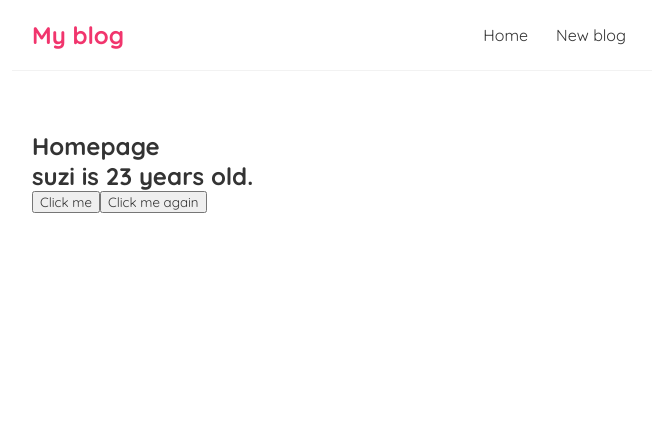
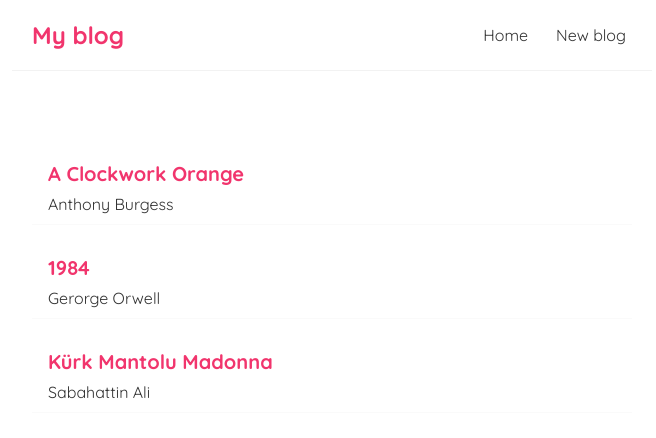
Before and after one commit to burakkuru5534/react-practices, a React (Create React App) app in the folder dojo-blog/: page / in a window 1280 px wide. Shown: the top 438 px of the page, without its empty margins (308-964 px from the left). Built offline with nearby package versions, Linux system fonts and the light colour scheme.

Commit message:
Lesson7. usage of map func and outputting lists

```diff
--- a/dojo-blog/src/Home.js
+++ b/dojo-blog/src/Home.js
@@ -2,23 +2,22 @@
 
 const Home = () => {
 
-    const [name,setName] = useState('suzi')
-    const [age, setAge] = useState(23)
-    const handleClick = (e) =>{
+    const [blogs,setBlogs] = useState([
 
-        setName('suzan')
-        setAge(24)
+        { title: ' A Clockwork Orange', body: 'lorem ipsum...', author: 'Anthony Burgess', id: 1 },
+        { title: '1984', body: 'lorem ipsum...', author: 'Gerorge Orwell', id: 2 },
+        { title: 'Kürk Mantolu Madonna ', body: 'lorem ipsum...', author: 'Sabahattin Ali', id: 3 }
+    ])
 
-    }
-    const handleClickAgain = (name,e) =>{
-        console.log('clicked by '+name, e.target)
-    }
     return (
         <div className="home">
-            <h2>Homepage</h2>
-            <h2>{ name } is { age } years old. </h2>
-            <button onClick={handleClick}>Click me</button>
-            <button onClick={(e)=> handleClickAgain('burak',e)}>Click me again</button>
+            {blogs.map( blog => (
+                <div className="blog-preview" key={blog.id}>
+                    <h2>{blog.title}</h2>
+                    <p>{blog.author}</p>
+                </div>
+            ))}
+
         </div>
      );
 }
--- a/dojo-blog/src/index.css
+++ b/dojo-blog/src/index.css
@@ -33,3 +33,18 @@
   margin: 40px auto;
   padding: 20px;
 }
+
+/* blog previews / list */
+.blog-preview {
+  padding: 10px 16px;
+  margin: 20px 0;
+  border-bottom: 1px solid #fafafa;
+}
+.blog-preview:hover {
+  box-shadow: 1px 3px 5px rgba(0,0,0,0.1);
+}
+.blog-preview h2 {
+  font-size: 20px;
+  color: #f1356d;
+  margin-bottom: 8px;
+}
```
